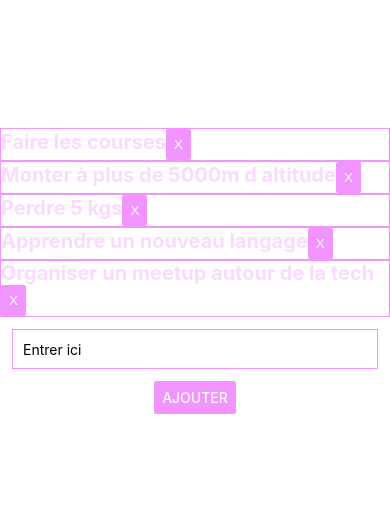
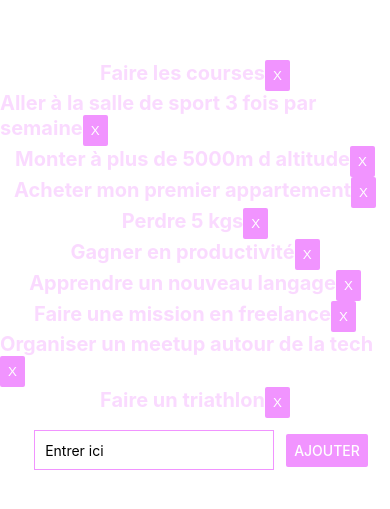
Before and after one commit to gmagnere/ProjetReactNative, a React Native app: screen / in a window 390 px wide. Shown: the part 151-660 px from the top of the page. Built offline with nearby package versions, Linux system fonts and the light colour scheme.

Commit message:
Update App.js

```diff
--- a/App.js
+++ b/App.js
@@ -23,14 +23,15 @@
   };
 
   const onPressDelete = (index) => {
-    goalList.splice(index, 1)
   }
 
   return (
       <View style={styles.container}>
         {
+
           goalList.map((goal, index) => (
-              <Text style={styles.text} key={index}>
+            <View style={styles.Array}>
+              <Text key={index} style={styles.text}>
                 {goal}
                 <Button
                     color='#f194ff'
@@ -38,17 +39,16 @@
                     onPress={onPressDelete(index)}
                 />
               </Text>
+            </View>
           ))
         }
-        <SafeAreaView>
+        <SafeAreaView style={styles.containerInput}>
           <TextInput
               style={styles.input}
               onChangeText={onChangeText}
               value={text}
               placeholder='Entrer ici'
           />
-        </SafeAreaView>
-        <SafeAreaView style={styles.containerInput}>
           <Button
               color='#f194ff'
               title="Ajouter"
@@ -62,21 +62,25 @@
 const styles = StyleSheet.create({
   container: {
     flex: 1,
-    backgroundColor: '#fff',
+    backgroundColor: '#ffffff',
     justifyContent: 'center',
   },
 
   containerInput: {
+    flexDirection: "row",
     alignItems: "center",
+    justifyContent: 'center',
+  },
+
+  Array: {
+    flexDirection: "row",
+    alignSelf: "center",
   },
 
   text: {
     color: 'rgba(241,148,255,0.34)',
     fontWeight: 'bold',
     fontSize: 20,
-    alignItems: "flex-start",
-    borderColor: '#f194ff',
-    borderWidth: 1
   },
   input: {
     borderColor: '#f194ff',
```
